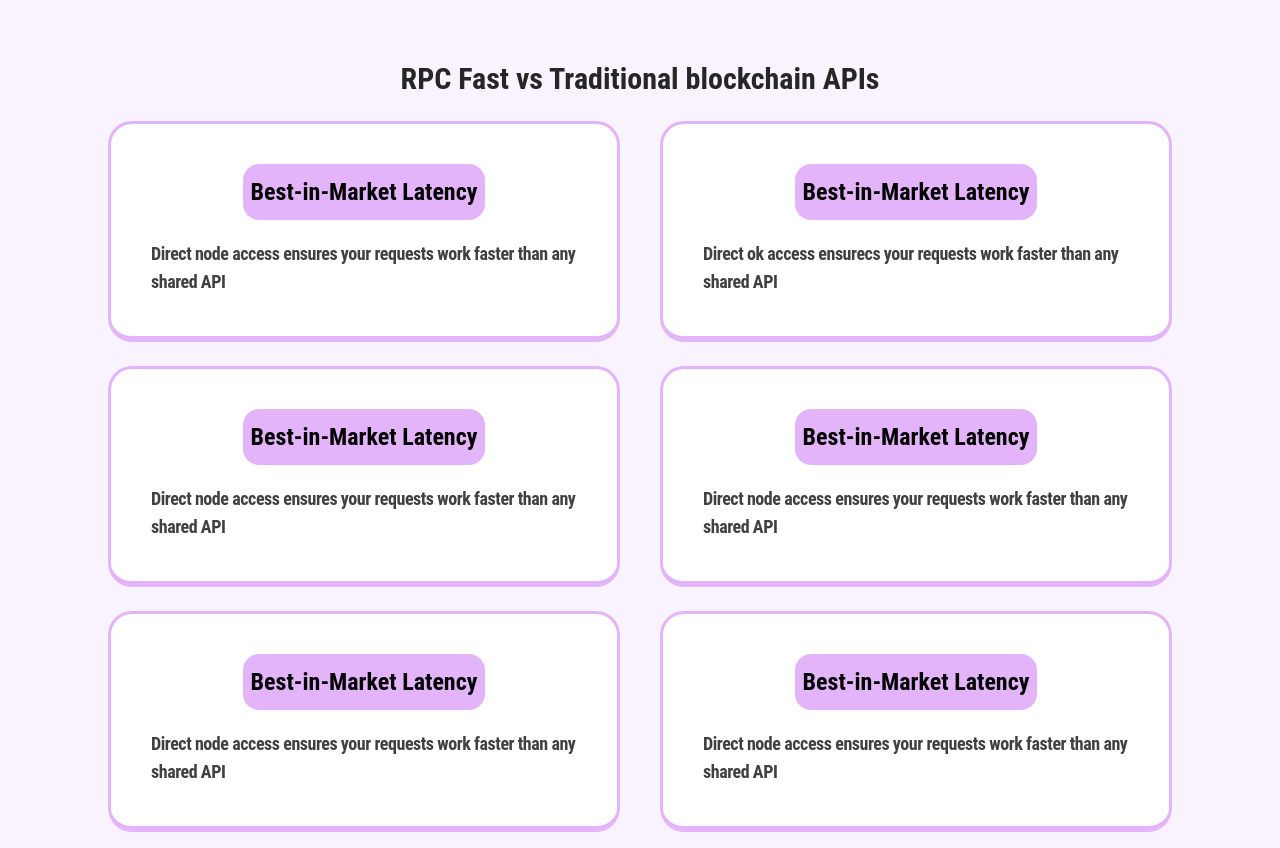
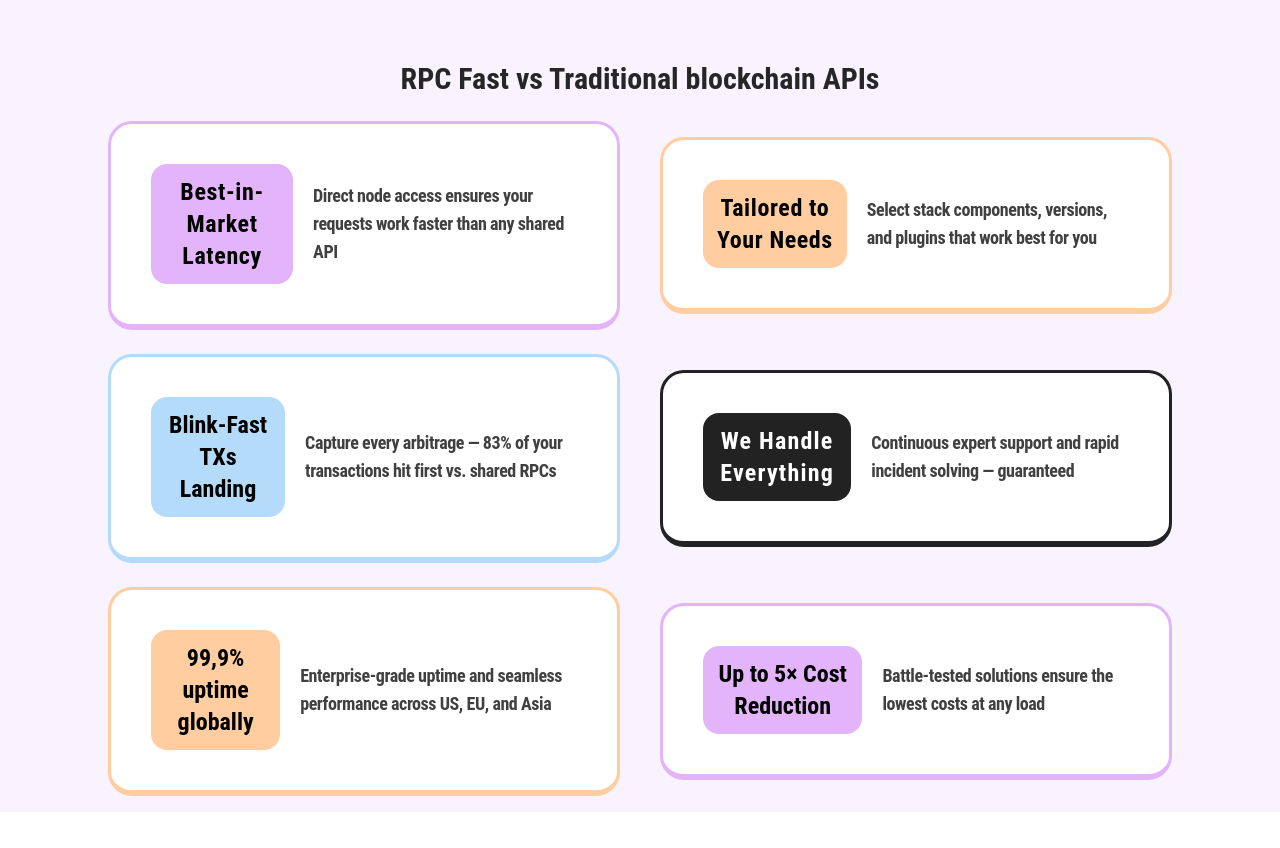
Before and after one commit to 0xarg/beast, a Next.js app: page / in a window 1280 px wide. Shown: the part 1040-1888 px from the top of the page. After the commit the page ends 1852 px from the top, so only its background shows below. Built offline with nearby package versions, Linux system fonts and the light colour scheme.

Commit message:
add ui fix to fetures

```diff
--- a/app/components/features.tsx
+++ b/app/components/features.tsx
@@ -7,8 +7,8 @@ const Features = () => {
         RPC Fast vs Traditional blockchain APIs
       </h1>
       <div className="flex w-full flex-wrap items-center justify-center gap-10">
-        <div className="mt-6 flex max-w-lg flex-wrap items-center justify-center gap-5 rounded-3xl border-3 border-b-6 border-[#E3B4FA] bg-white px-10 py-10">
-          <h2 className="inline-block rounded-2xl bg-[#E3B4FA] px-2 py-3 text-center text-2xl font-semibold">
+        <div className="mt-6 flex max-w-lg flex-wrap items-center justify-center gap-5 rounded-3xl border-3 border-b-6 border-[#E3B4FA] bg-white px-10 py-10 md:flex-nowrap">
+          <h2 className="inline-block rounded-2xl bg-[#E3B4FA] px-2 py-3 text-center text-2xl font-semibold tracking-wide">
             Best-in-Market Latency
           </h2>
           <p className="max-w-xl text-lg font-semibold tracking-tight text-neutral-700">
@@ -16,53 +16,51 @@ const Features = () => {
             API
           </p>
         </div>
-        <div className="mt-6 flex max-w-lg flex-wrap items-center justify-center gap-5 rounded-3xl border-3 border-b-6 border-[#E3B4FA] bg-white px-10 py-10">
-          <h2 className="inline-block rounded-2xl bg-[#E3B4FA] px-2 py-3 text-center text-2xl font-semibold">
-            Best-in-Market Latency
+        <div className="mt-6 flex max-w-lg flex-wrap items-center justify-center gap-5 rounded-3xl border-3 border-b-6 border-[#FFCD9F] bg-white px-10 py-10 md:flex-nowrap">
+          <h2 className="inline-block rounded-2xl bg-[#FFCD9F] px-2 py-3 text-center text-2xl font-semibold tracking-wide">
+            Tailored to Your Needs
           </h2>
           <p className="max-w-xl text-lg font-semibold tracking-tight text-neutral-700">
-            Direct ok access ensurecs your requests work faster than any shared
-            API
+            Select stack components, versions, and plugins that work best for
+            you
           </p>
         </div>
       </div>
       <div className="flex w-full flex-wrap items-center justify-center gap-10">
-        <div className="mt-6 flex max-w-lg flex-wrap items-center justify-center gap-5 rounded-3xl border-3 border-b-6 border-[#E3B4FA] bg-white px-10 py-10">
-          <h2 className="inline-block rounded-2xl bg-[#E3B4FA] px-2 py-3 text-center text-2xl font-semibold">
-            Best-in-Market Latency
+        <div className="mt-6 flex max-w-lg flex-wrap items-center justify-center gap-5 rounded-3xl border-3 border-b-6 border-[#B4DCFA] bg-white px-10 py-10 md:flex-nowrap">
+          <h2 className="inline-block rounded-2xl bg-[#B4DCFA] px-2 py-3 text-center text-2xl font-semibold">
+            Blink‑Fast TXs Landing
           </h2>
           <p className="max-w-xl text-lg font-semibold tracking-tight text-neutral-700">
-            Direct node access ensures your requests work faster than any shared
-            API
+            Capture every arbitrage — 83% of your transactions hit first vs.
+            shared RPCs
           </p>
         </div>
-        <div className="mt-6 flex max-w-lg flex-wrap items-center justify-center gap-5 rounded-3xl border-3 border-b-6 border-[#E3B4FA] bg-white px-10 py-10">
-          <h2 className="inline-block rounded-2xl bg-[#E3B4FA] px-2 py-3 text-center text-2xl font-semibold">
-            Best-in-Market Latency
+        <div className="mt-6 flex max-w-lg flex-wrap items-center justify-center gap-5 rounded-3xl border-3 border-b-6 border-[#222222] bg-white px-10 py-10 md:flex-nowrap">
+          <h2 className="inline-block rounded-2xl bg-[#222222] px-2 py-3 text-center text-2xl font-semibold tracking-wider text-white">
+            We Handle Everything
           </h2>
           <p className="max-w-xl text-lg font-semibold tracking-tight text-neutral-700">
-            Direct node access ensures your requests work faster than any shared
-            API
+            Continuous expert support and rapid incident solving — guaranteed
           </p>
         </div>
       </div>
       <div className="flex w-full flex-wrap items-center justify-center gap-10">
-        <div className="mt-6 flex max-w-lg flex-wrap items-center justify-center gap-5 rounded-3xl border-3 border-b-6 border-[#E3B4FA] bg-white px-10 py-10">
-          <h2 className="inline-block rounded-2xl bg-[#E3B4FA] px-2 py-3 text-center text-2xl font-semibold">
-            Best-in-Market Latency
+        <div className="mt-6 flex max-w-lg flex-wrap items-center justify-center gap-5 rounded-3xl border-3 border-b-6 border-[#FFCD9F] bg-white px-10 py-10 md:flex-nowrap">
+          <h2 className="inline-block rounded-2xl bg-[#FFCD9F] px-2 py-3 text-center text-2xl font-semibold">
+            99,9% uptime globally
           </h2>
           <p className="max-w-xl text-lg font-semibold tracking-tight text-neutral-700">
-            Direct node access ensures your requests work faster than any shared
-            API
+            Enterprise‑grade uptime and seamless performance across US, EU, and
+            Asia
           </p>
         </div>
-        <div className="mt-6 flex max-w-lg flex-wrap items-center justify-center gap-5 rounded-3xl border-3 border-b-6 border-[#E3B4FA] bg-white px-10 py-10">
+        <div className="mt-6 flex max-w-lg flex-wrap items-center justify-center gap-5 rounded-3xl border-3 border-b-6 border-[#E3B4FA] bg-white px-10 py-10 md:flex-nowrap">
           <h2 className="inline-block rounded-2xl bg-[#E3B4FA] px-2 py-3 text-center text-2xl font-semibold">
-            Best-in-Market Latency
+            Up to 5× Cost Reduction
           </h2>
           <p className="max-w-xl text-lg font-semibold tracking-tight text-neutral-700">
-            Direct node access ensures your requests work faster than any shared
-            API
+            Battle-tested solutions ensure the lowest costs at any load
           </p>
         </div>
       </div>
```
